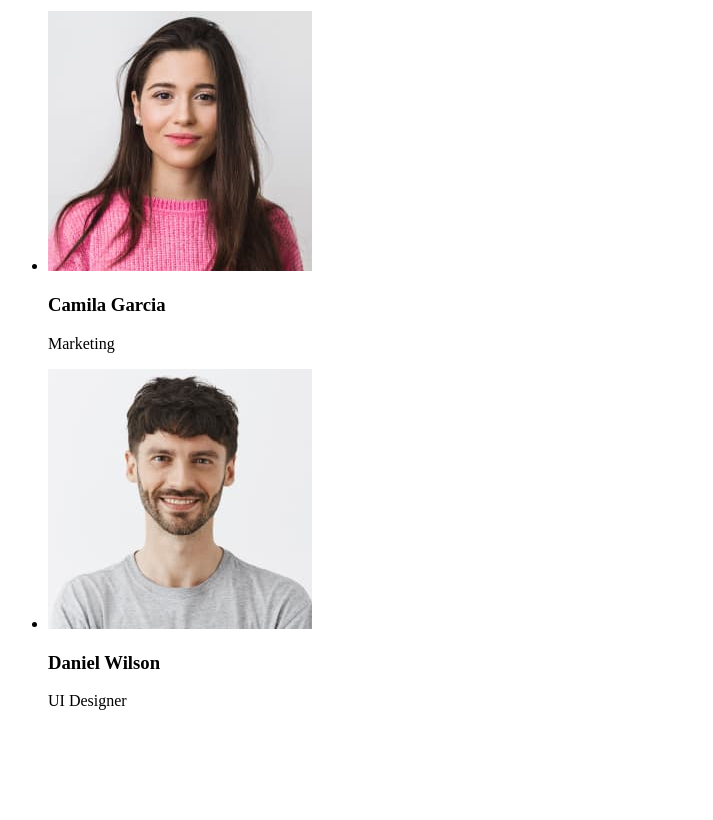
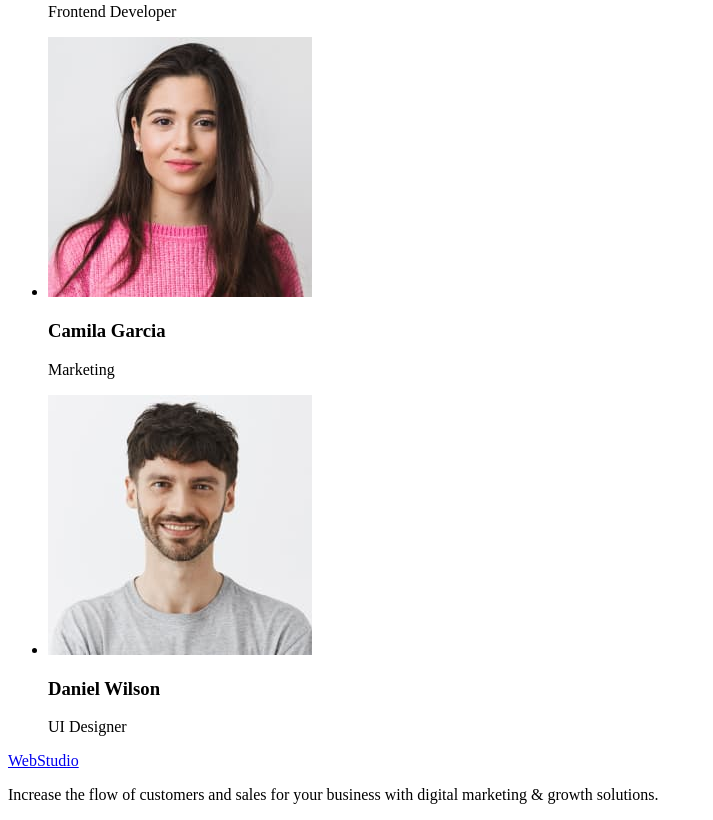
Before and after one commit to DenysTryshkin/webstudio, a plain HTML site: page index.html in a window 1280 px wide. Shown: the part 1291-2111 px from the top of the page, without its empty margins (0-713 px from the left). Before the commit the page ends 2017 px from the top, so only its background shows below. Drawn offline with Linux system fonts and the light colour scheme.

Commit message:
add footer

```diff
--- a/index.html
+++ b/index.html
@@ -9,6 +9,7 @@
     <!--header-->
     <header>
       <nav>
+        <a href="./index.html">WebStudio</a>
         <ul>
           <li>Studio<a href="#Studio"></a></li>
           <li>Portfolio<a href="#Portfolio"></a></li>
@@ -109,5 +110,13 @@
         </ul>
       </section>
     </main>
+    <!--footer-->
+    <footer>
+      <a href="./index.html">WebStudio</a>
+      <p>
+        Increase the flow of customers and sales for your business with digital
+        marketing & growth solutions.
+      </p>
+    </footer>
   </body>
 </html>
```
